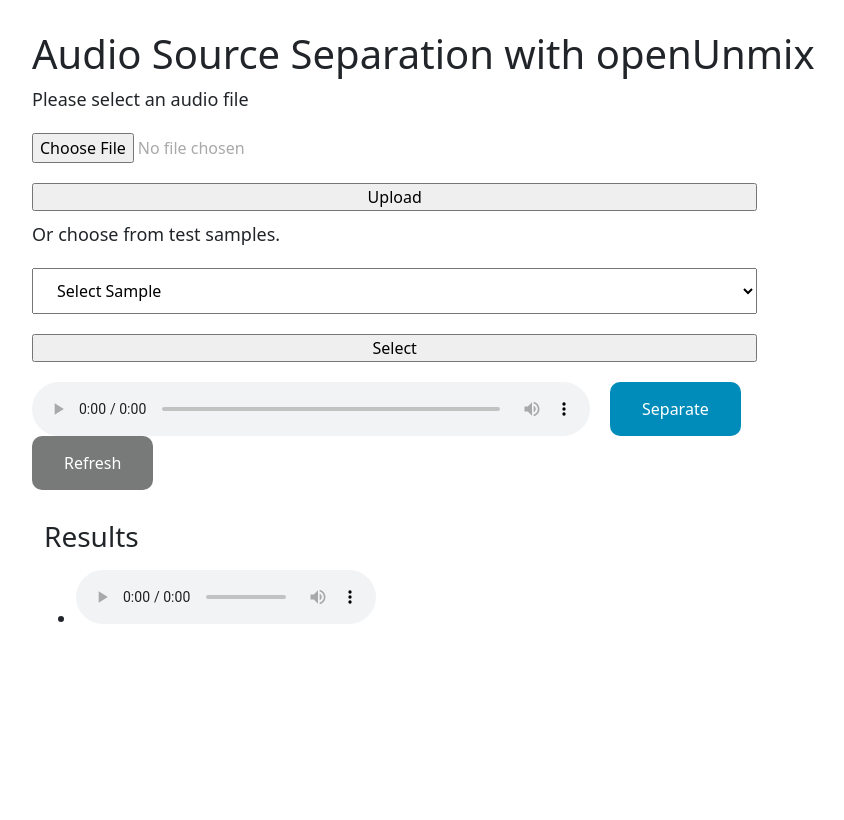
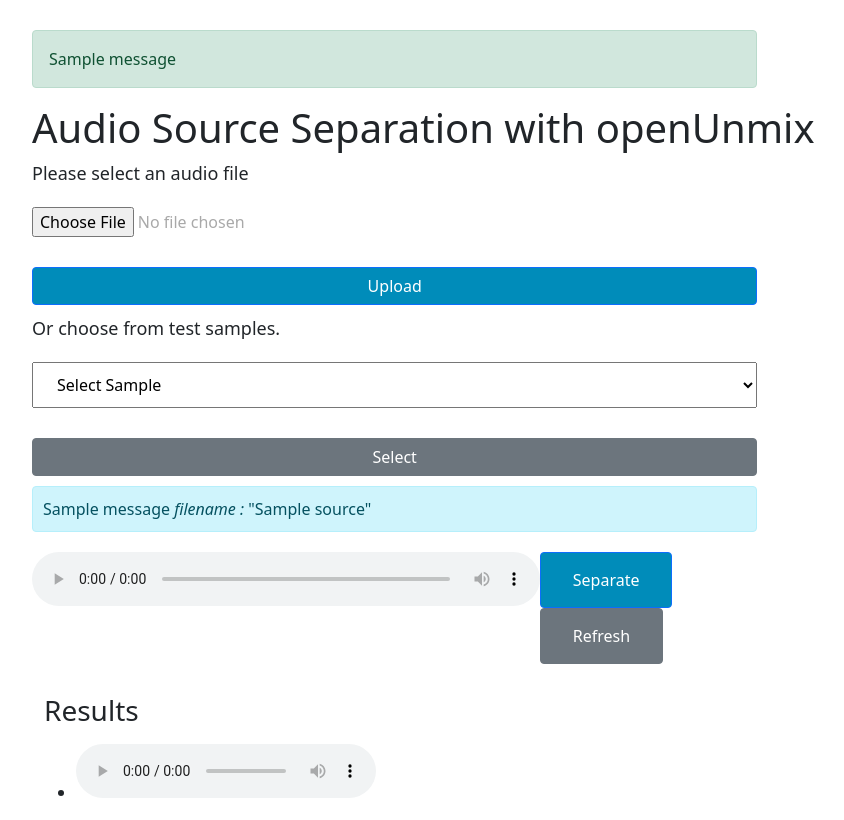
Before and after one commit to SasukeUchiha7/Music-Source-Separation, a Flask app: template templates/index.html in a window 1280 px wide. Shown: the part 86-906 px from the top of the page, without its empty margins (50-894 px from the left). Before the commit the page ends 710 px from the top, so only its background shows below. Run offline with Flask 2, Linux system fonts and the light colour scheme; the template is opened without the code that fills it: most values are stand-ins (such as "Sample title", 1, 10 or a date in 2020); one stand-in notice (Sample message) is shown; parts of the project's set-up code (start-up, migrations or seed data) failed here and were passed over; some libraries are stand-ins or nearby versions.

Commit message:
added alerts

```diff
--- a/app.py
+++ b/app.py
@@ -12,6 +12,7 @@ OUTPUT_FOLDER= "static/sounds"
 ALLOWED_EXT = { 'wav', 'aac'}
 
 app = Flask(__name__)
+app.secret_key = b'_5#y2L"F4Q8z\n\xec]/'
 app.config['UPLOAD_FOLDER'] = UPLOAD_FOLDER
 app.config['SAMPLE_FOLDER'] = SAMPLE_FOLDER
 app.config['OUTPUT_FOLDER'] = OUTPUT_FOLDER
@@ -44,32 +45,40 @@ def download_file(name):
 def upload():
     if request.method =="POST":
         if 'file' not in request.files:
-            flash('No file part')
-            return redirect(request.url)
+            flash('No file part','danger')
+            return render_template('index.html', songs=songs)
         file = request.files['file']
         print("uploaded file: ",file)
         if file.filename == '':
-            flash('No selected file')
-            return redirect(request.url)
+            flash('No selected file','danger')
+            return render_template('index.html', songs=songs)
         if file and allowed_file(file.filename):
             filename = secure_filename(file.filename)
             file.save(os.path.join(app.config['UPLOAD_FOLDER'], filename))
             # return redirect(url_for('download_file', name=filename))
             source = os.path.join(app.config['UPLOAD_FOLDER'], filename)
             global mainSource
-            mainSource+=source
+            mainSource=''+source
             print("uploaded mainsrc:",mainSource)
+            flash("Loaded...",'info')
             return render_template('index.html', source = source)
+        else:
+            flash("Wrong Format",'danger')
+            return render_template('index.html', songs=songs)
 
 
 @app.route('/select', methods=['GET', 'POST'])  ## route for sample select
 def selected():
     selectedSource = request.args.get('select-song')
+    if (selectedSource==None):
+        flash("Please select from the given samples or upload a wav file!",'warning')
+        return render_template('index.html', songs=songs)
     print("selected song:",selectedSource)
     src=os.path.join(app.config['SAMPLE_FOLDER'],selectedSource)
     global mainSource
-    mainSource +=src
+    mainSource =''+src
     print("selected mainsrc:",mainSource)
+    flash("Loaded...",'info')
     return render_template('index.html', source = src)
 
 
@@ -78,12 +87,14 @@ def separateAudio():
     print("separating mainsrc:",mainSource)
     if(mainSource==''):
         print("empty----------------------------------------------")
-        return "Empty File!!!!!"
+        flash("Empty File!!!!!",'danger')
+        return render_template('index.html', songs=songs)
     else:
         separateMusic(mainSource)
         audios = os.listdir(app.config['OUTPUT_FOLDER'])
         output = []
         for a in audios: output.append(app.config['OUTPUT_FOLDER']+'/'+a)
+        flash('Successfull!', 'success')
         return render_template('index.html', audios=output, source = mainSource)
 
 
--- a/static/css/style.css
+++ b/static/css/style.css
@@ -32,6 +32,7 @@ body {
   background-color: #787a7a; /* Green */
   border: none;
   color: white;
+  margin-top: 10px;
   padding: 15px 32px;
   text-align: center;
   text-decoration: none;
@@ -63,11 +64,34 @@ input {
 .predict-bar {
   display: flex;
   margin-top: 20px;
+  width: 65%;
 }
 
-.predict-bar div {
-  flex: 1;
+.predict-bar .audio-control {
+  width: 70%;
+}
+.predict-bar .predict-buttons {
+  width: 30%;
 }
 .predict-bar .sep-button {
   margin-left: 20px;
 }
+
+.btn-primary {
+  background-color: #008cba;
+}
+
+.alert-info {
+  width: 65%;
+  padding: 10px;
+}
+.alert {
+  width: 65%;
+}
+.predict-buttons .btn {
+  padding: 15px 32px;
+}
+
+.btn-primary:hover {
+  background-color: #359fc2;
+}
--- a/templates/base.html
+++ b/templates/base.html
@@ -67,7 +67,14 @@
       </div>
     </nav>
     <!-- Page content-->
-    <div class="container">{% block content %} {% endblock %}</div>
+    <div class="container">
+      {% with messages = get_flashed_messages(with_categories=True) %} {% if
+      messages %} {% for category,message in messages %} {% if
+      category!='info'%}
+      <div class="alert alert-{{category}}" role="alert">{{ message }}</div>
+      {% endif %} {% endfor %} {% endif %} {% endwith %} {% block content %} {%
+      endblock %}
+    </div>
     <!-- Bootstrap core JS-->
     <script src="https://cdn.jsdelivr.net/npm/bootstrap@5.0.1/dist/js/bootstrap.bundle.min.js"></script>
     <!-- Core theme JS-->
--- a/templates/index.html
+++ b/templates/index.html
@@ -8,34 +8,44 @@
 >
   <div class="choose-input">
     <input type="file" id="fileupload" accept="audio/*" name="file" />
-    <input type="submit" value="Upload" />
+    <input type="submit" value="Upload" class="btn btn-primary" />
   </div>
 </form>
 <form method="GET" , action="{{url_for('selected')}}">
   <div>
     <span>Or choose from test samples.</span><br />
     <select name="select-song" id="select-sng">
-      <option>Select Sample</option>
+      <option value="none" selected disabled hidden>Select Sample</option>
       {% for song in songs %}
       <option value="{{song}}">{{song}}</option>
       {% endfor %}
     </select>
-    <input type="submit" value="Select" />
+    <input type="submit" value="Select" class="btn btn-secondary" />
   </div>
 </form>
-<form method="POST" action="{{url_for('separateAudio')}}">
+<div class="loaded">
+  {% with messages = get_flashed_messages(category_filter=["info"]) %} {% if
+  messages %} {% for message in messages %}
+  <div class="alert alert-info" role="alert">
+    {{ message }}<i> filename : </i>"{{source}}"
+  </div>
+  {% endfor %} {% endif %} {% endwith %}
+</div>
 <div class="predict-bar">
   <div class="audio-control">
     <audio id="audio" controls>
       <source src="{{ source }}" />
     </audio>
   </div>
-    <div>
-      <button class="sep-button" type="submit">Separate</button>
+  <div class="predict-buttons">
+    <a href="{{url_for('separateAudio')}}"
+      ><button class="btn btn-primary">Separate</button></a
+    >
+    <a href="{{ url_for('home') }}"
+      ><button class="btn btn-secondary">Refresh</button></a
+    >
   </div>
 </div>
-</form>
-<a href="{{ url_for('home') }}"><button class="ref-button">Refresh</button></a>
 <div class="output">
   <div class="container">
     <h3>Results</h3>
```
Also changed, not shown: 4 other files. Lines whose indentation alone changed are shown as unchanged.
